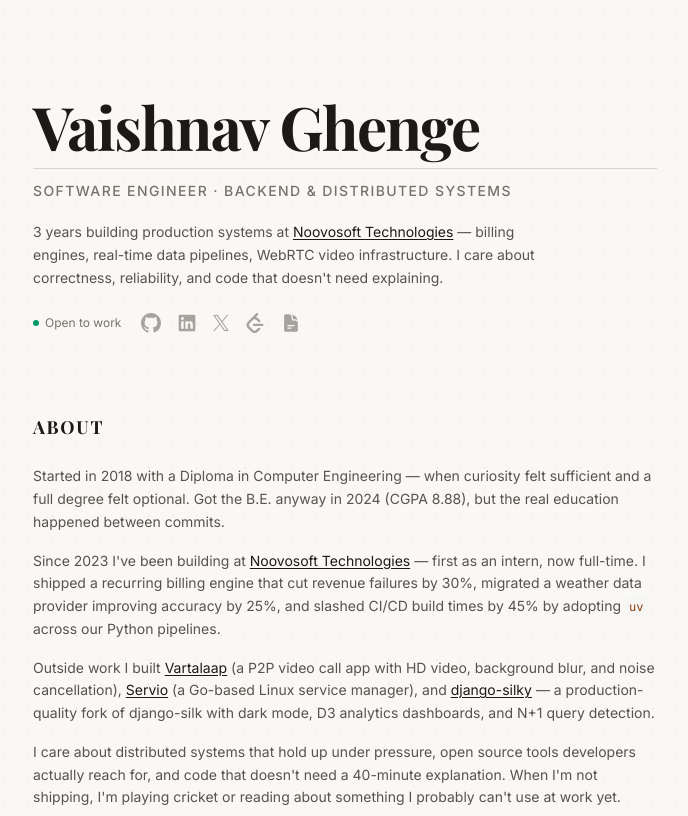
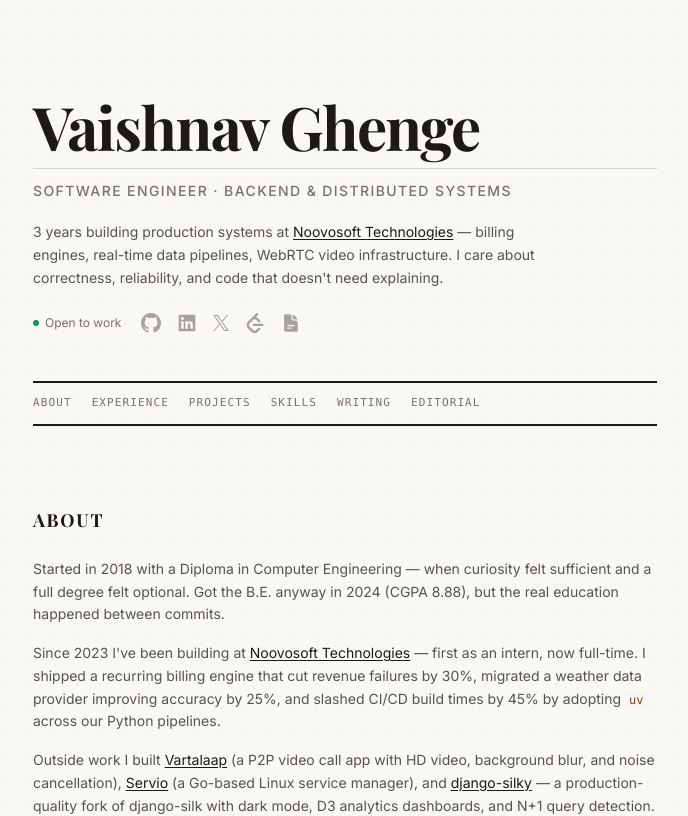
Before and after one commit to VaishnavGhenge/portfolio, a Next.js app: page / in a window 1280 px wide. Shown: the top 816 px of the page, without its empty margins (295-983 px from the left). Built offline with nearby package versions, Linux system fonts and the light colour scheme; no server answers.

Commit message:
feat(ui): refine navigation and editorial joke

```diff
--- a/app/layout.tsx
+++ b/app/layout.tsx
@@ -5,6 +5,7 @@
 import { Analytics } from "@vercel/analytics/react"
 import HeroContent from "@/components/HeroContent";
 import Footer from "@/components/Footer";
+import SectionNav from "@/components/SectionNav";
 
 const inter = Inter({ subsets: ["latin"] });
 const playfair = Playfair_Display({
@@ -47,9 +48,10 @@
                 <SpeedInsights />
                 <Analytics />
                 <div className="mx-auto max-w-2xl px-6 py-16 lg:py-24">
-                    <header className="mb-20">
+                    <header className="mb-12">
                         <HeroContent />
                     </header>
+                    <SectionNav />
                     <main>
                         {children}
                     </main>
--- a/app/page.tsx
+++ b/app/page.tsx
@@ -44,7 +44,7 @@
 
             <hr className="border-stone-200" />
 
-            <section>
+            <section id="editorial">
                 <EditorialCartoon />
             </section>
         </div>
--- a/components/EditorialCartoon.tsx
+++ b/components/EditorialCartoon.tsx
@@ -20,9 +20,14 @@
 
     return (
         <div className="mb-16">
-            <p className="text-[10px] font-mono uppercase tracking-widest text-stone-400 mb-3 text-center">
-                - Editorial -
-            </p>
+            <div className="mb-5 text-center">
+                <p className="text-[10px] font-mono uppercase tracking-widest text-stone-400 mb-2">
+                    - Editorial -
+                </p>
+                <h2 className="font-serif text-xl font-bold tracking-tight text-stone-900">
+                    Consequences Engineer
+                </h2>
+            </div>
 
             <div className="border-2 border-stone-900 mx-auto bg-white" style={{ maxWidth: 520 }}>
                 <svg
@@ -34,7 +39,7 @@
                     aria-labelledby="editorial-cartoon-title"
                 >
                     <title id="editorial-cartoon-title">
-                        Editorial cartoon: an AI coding agent declares a feature done while a developer inherits the review queue, CI failures, security warnings, and product pressure.
+                        Editorial cartoon: an AI coding agent says it passed imaginary tests while a developer inherits review, CI failures, security warnings, and product pressure.
                     </title>
                     <defs>
                         <pattern id="cartoon-hatch" width="8" height="8" patternUnits="userSpaceOnUse">
@@ -102,10 +107,10 @@
                             strokeWidth="2"
                         />
                         <text x="313" y="51" fontFamily="Georgia, serif" fontSize="14" fill="#1c1917">
-                            I opened 9 PRs.
+                            I passed the tests
                         </text>
                         <text x="313" y="73" fontFamily="Georgia, serif" fontSize="14" fill="#1c1917">
-                            This is velocity.
+                            I imagined.
                         </text>
                     </g>
 
@@ -171,10 +176,10 @@
                             strokeWidth="2"
                         />
                         <text x="44" y="219" fontFamily="Georgia, serif" fontSize="14" fill="#1c1917">
-                            Cool. I will just
+                            Great. I will run
                         </text>
                         <text x="44" y="240" fontFamily="Georgia, serif" fontSize="14" fill="#1c1917">
-                            review the blast radius.
+                            the real ones.
                         </text>
                     </g>
 
@@ -187,7 +192,7 @@
 
                 <div className="border-t-2 border-stone-900 px-5 py-3 bg-white">
                     <p className="text-sm text-center text-stone-700" style={{ fontFamily: "Georgia, serif", fontStyle: "italic" }}>
-                        &quot;The AI finished the feature. Now the developer just has to finish the consequences.&quot;
+                        &quot;The AI wrote the code. I got promoted to consequences engineer.&quot;
                     </p>
                 </div>
             </div>
--- /dev/null
+++ b/components/SectionNav.tsx
@@ -0,0 +1,29 @@
+const links = [
+    { href: "#about", label: "About" },
+    { href: "#experience", label: "Experience" },
+    { href: "#projects", label: "Projects" },
+    { href: "#skills", label: "Skills" },
+    { href: "#blogs", label: "Writing" },
+    { href: "#editorial", label: "Editorial" },
+];
+
+export default function SectionNav() {
+    return (
+        <nav
+            aria-label="Section navigation"
+            className="mb-20 border-y-2 border-stone-900 py-3"
+        >
+            <div className="flex flex-wrap items-center gap-x-5 gap-y-2 text-[11px] font-mono uppercase tracking-widest text-stone-500">
+                {links.map((link) => (
+                    <a
+                        key={link.href}
+                        href={link.href}
+                        className="transition-colors hover:text-stone-900"
+                    >
+                        {link.label}
+                    </a>
+                ))}
+            </div>
+        </nav>
+    );
+}
```
